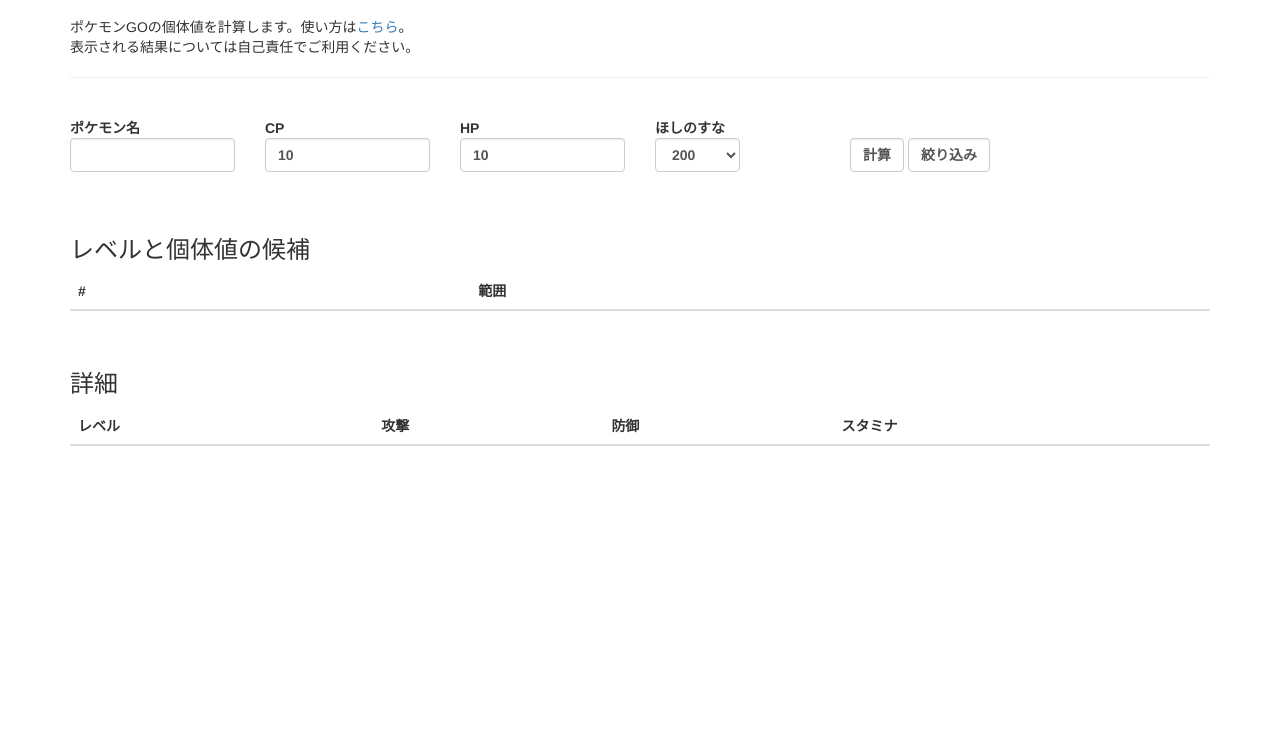
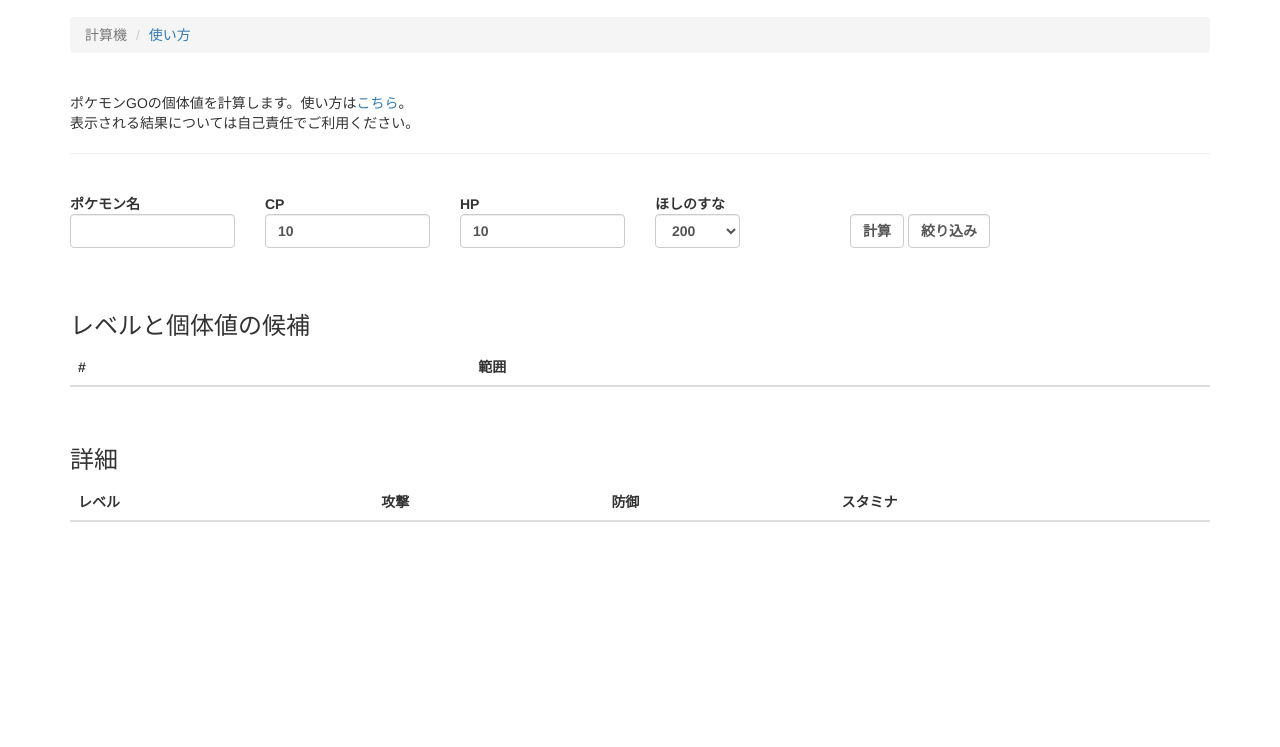
Before and after one commit to odanado/PokemonGoIVCalculator, a plain HTML site: page index.html in a window 1280 px wide. Shown: the part 53-800 px from the top of the page. Drawn offline with nearby package versions, Linux system fonts and the light colour scheme.

Commit message:
add breadcrumb

```diff
--- a/index.html
+++ b/index.html
@@ -42,6 +42,12 @@
         </nav>
 
         <div class="container">
+            <br>
+            <ol class="breadcrumb">
+                <li class="active">計算機</li>
+                <li><a href="/usage">使い方</a></li>
+            </ol>
+
             <br>
             <p>
                 ポケモンGOの個体値を計算します。使い方は<a href="/usage">こちら</a>。<br>
```
Also changed, not shown: usage/index.html (+5 -0 lines).
